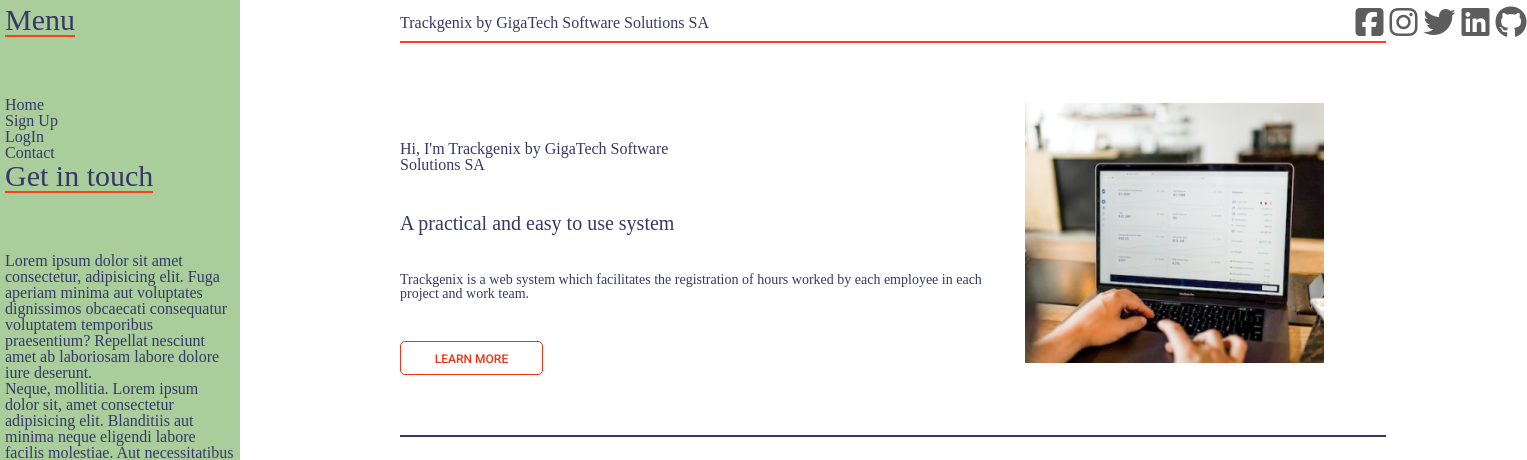
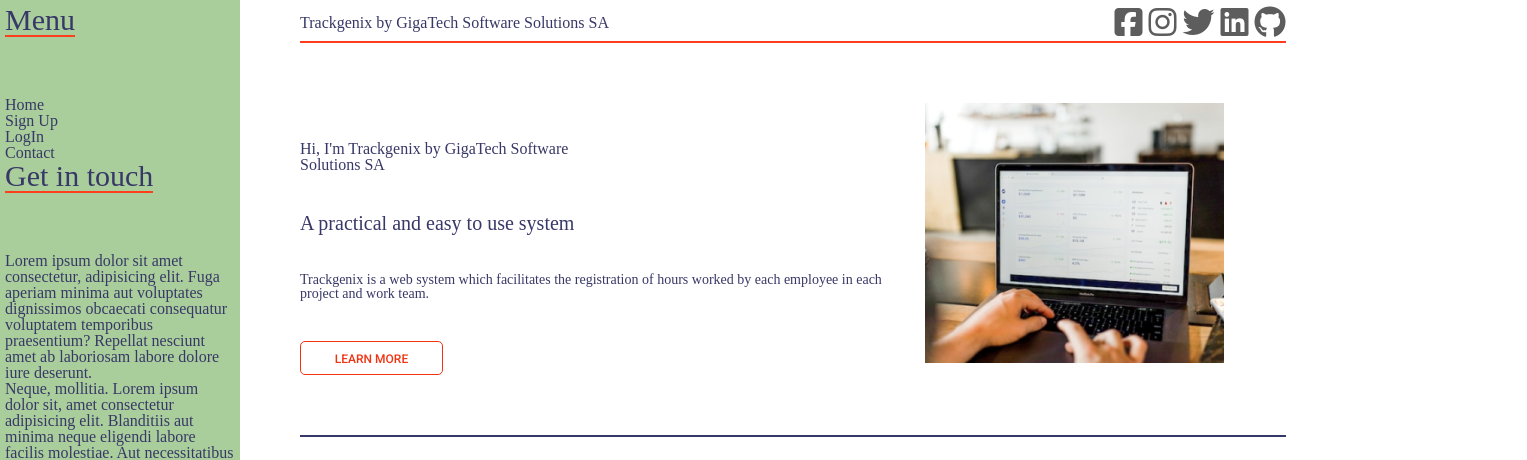
Before and after one commit to Juancapp/BaSP-A2022-Etapa-1, a plain HTML site: page Semana-02/index.html in a window 1280 px wide. Shown: the top 460 px of the page, 1527 px wide, since content can reach past the window. Drawn offline with Linux system fonts and the light colour scheme; files that its build step writes are made by us from their sources.

Commit message:
BaSP-W02-2022: adapting to 1400x900 resolution

```diff
--- a/Semana-02/css/style.css
+++ b/Semana-02/css/style.css
@@ -25,8 +25,9 @@ i {
 header, main, footer {
     position: relative;
     display: inline-block;
-    left: 340px;
-    margin-left: 60px;
+    width: 100%;
+    left: 300px;
+    margin-left: 0px;
     width: 77%;
 }
 
@@ -53,7 +54,8 @@ aside {
     float: left;
     position: fixed;
     width: 18%;
-    height: 983px;
+    height: 100%;
+    box-sizing: content-box;
     background-color: #AACE9B;
     top: 0;
     padding: 5px;
@@ -73,6 +75,7 @@ header div button {
 }
 
 section {
+    width: 100%;
     border-bottom: 2px rgba(55, 56, 103, 1) solid;
     padding-bottom: 40px;
     margin-top: 60px;
@@ -167,10 +170,9 @@ div#header-left-section h4, div#header-left-section h5, div#header-left-section
     display: inline-block;
 }
 
-#header-top div {
-    display: inline-block;
+#header-top div{
     position: relative;
-    left: 65%;
+    float: right;
 }
 
 #header-presentation {
@@ -297,10 +299,12 @@ div#header-left-section h4, div#header-left-section h5, div#header-left-section
 
 #sec-history div img {
     width: 300px;
+    display: inline;
 }
 
 #sec-history div p {
     margin-bottom: 70px;
+    display: inline;
 }
 
 #sec-history h4 {
--- a/Semana-02/index.html
+++ b/Semana-02/index.html
@@ -254,16 +254,16 @@
                     <h4>
                         The foundation
                     </h4>
-                    <img src="assets/history_img_1.jpg" alt="history_img_1">
                     <p>
+                        <img src="assets/history_img_1.jpg" alt="history_img_1">
                         Lorem ipsum dolor sit accumsan interdum nisi, quis tincidunt felis sagittis eget. tempus euismod. Vestibulum ante ipsum primis in faucibus vestibulum. Blandit adipiscing eu felis iaculis volutpat ac adipiscing accumsan eu faucibus.
                         Integer ac pellentesque praesent tincidunt felis sagittis eget. tempus euismod. Vestibulum ante ipsum primis sagittis eget. tempus euismod. Lorem ipsum dolor sit amet consectetur adipisicing elit. Beatae fugiat expedita odio culpa, blanditiis vitae, accusamus suscipit dignissimos repudiandae optio magni explicabo? Voluptates aut commodi distinctio dolorum magnam eius modi! Lorem ipsum dolor sit amet consectetur, adipisicing elit. Dolorum omnis architecto fugit sequi ea officiis porro tempore, natus magnam amet quidem, voluptatem esse adipisci sint quos nulla expedita recusandae. Voluptatibus. Lorem ipsum dolor sit amet consectetur adipisicing elit. Nisi enim sapiente eius rerum. Suscipit, quos quasi laborum nulla quae similique at amet hic maxime accusamus, quas, esse odio sed ipsum. Lorem ipsum dolor sit amet consectetur adipisicing elit. Enim veniam aut rerum omnis mollitia odit, neque aperiam, unde iste consectetur ab nostrum dolorum error labore quaerat impedit, numquam placeat at?
                     </p>
                     <h4>
                         Something else
                     </h4>
-                    <img src="assets/history_img_2.jpg" alt="history_img_1">
                     <p>
+                        <img src="assets/history_img_2.jpg" alt="history_img_1">
                         Lorem ipsum dolor sit accumsan interdum nisi, quis tincidunt felis sagittis eget. tempus euismod. Vestibulum ante ipsum primis in faucibus vestibulum. Blandit adipiscing eu felis iaculis volutpat ac adipiscing accumsan eu faucibus. Integer ac pellentesque praesent tincidunt felis sagittis eget. tempus euismod. Vestibulum ante ipsum primis sagittis eget. tempus euismod. Lorem ipsum dolor sit amet consectetur adipisicing elit. Beatae fugiat expedita odio culpa, blanditiis vitae, accusamus suscipit dignissimos repudiandae optio magni explicabo? Voluptates aut commodi distinctio dolorum magnam eius modi! Lorem ipsum dolor sit amet consectetur, adipisicing elit. Dolorum omnis architecto fugit sequi ea officiis porro tempore, natus magnam amet quidem, voluptatem esse adipisci sint quos nulla expedita recusandae. Voluptatibus. Lorem ipsum dolor sit amet consectetur adipisicing elit. Nisi enim sapiente eius rerum. Suscipit, quos quasi laborum nulla quae similique at amet hic maxime accusamus, quas, esse odio sed ipsum. Lorem ipsum dolor sit amet consectetur adipisicing elit. Enim veniam aut rerum omnis mollitia odit, neque aperiam, unde iste consectetur ab nostrum dolorum error labore quaerat impedit, numquam placeat at?
                     </p>
                 </div>
```
